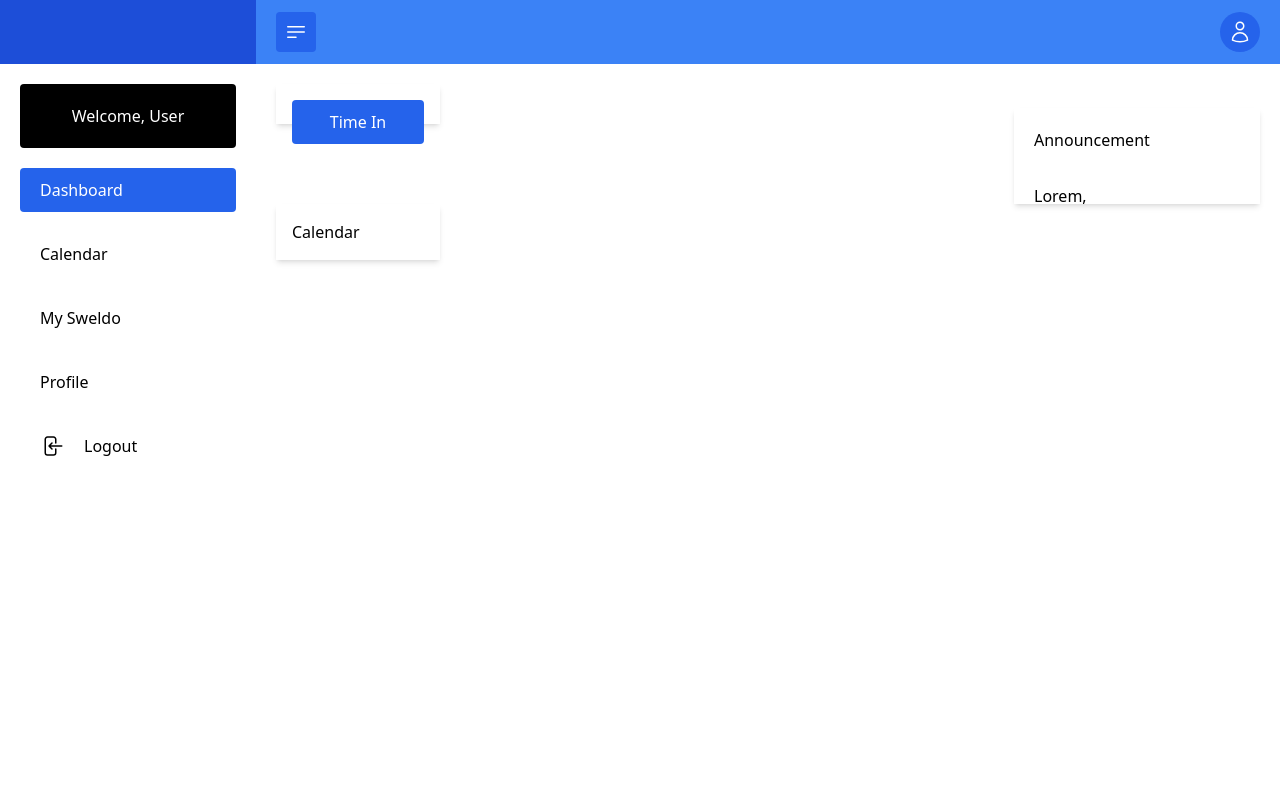
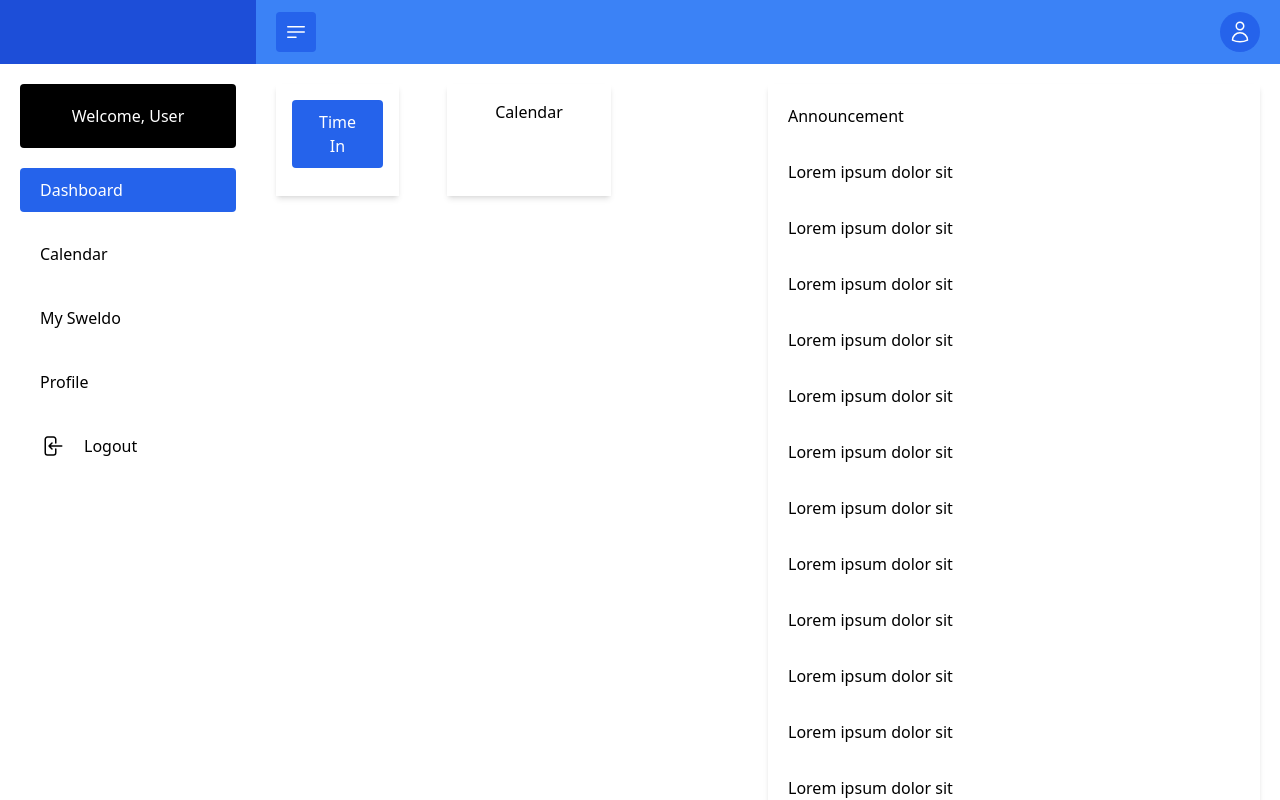
Before and after one commit to PrgDominique/Sweldo-App-Frontend, a React (Create React App) app: page /dashboard in a window 1280 px wide. Shown: the top 800 px of the page. Built offline with nearby package versions, Linux system fonts and the light colour scheme; no server answers; sample sign-in values are in the browser's storage.

Commit message:
still fixing announcement alignment

```diff
--- a/src/components/portal/user/dashboard/Announcement.jsx
+++ b/src/components/portal/user/dashboard/Announcement.jsx
@@ -4,7 +4,26 @@ const Announcement = () => {
         <>
         <div className="">
         <h1 className="mb-8">Announcement</h1>
-        <h1 className="">Lorem, </h1>
+        <h1 className="mb-8 ">Lorem ipsum dolor sit </h1>
+        <h1 className="mb-8">Lorem ipsum dolor sit </h1>
+        <h1 className="mb-8">Lorem ipsum dolor sit </h1>
+        <h1 className="mb-8">Lorem ipsum dolor sit </h1>
+
+        <h1 className="mb-8">Lorem ipsum dolor sit </h1>
+        <h1 className="mb-8">Lorem ipsum dolor sit </h1>
+        <h1 className="mb-8">Lorem ipsum dolor sit </h1>
+        <h1 className="mb-8">Lorem ipsum dolor sit </h1>
+        <h1 className="mb-8">Lorem ipsum dolor sit </h1>
+
+        <h1 className="mb-8">Lorem ipsum dolor sit </h1>
+        <h1 className="mb-8">Lorem ipsum dolor sit </h1>
+        <h1 className="mb-8">Lorem ipsum dolor sit </h1>
+        <h1 className="mb-8">Lorem ipsum dolor sit </h1>
+        <h1 className="mb-8">Lorem ipsum dolor sit </h1>
+
+        <h1 className="mb-8">Lorem ipsum dolor sit </h1>
+
+
 
 
 
--- a/src/pages/portal/user/dashboard.jsx
+++ b/src/pages/portal/user/dashboard.jsx
@@ -30,24 +30,18 @@ const Dashboard = () => {
 
   return (
     <>
+     <div className='w-1/2 p-5 shadow-md lg:max-w-lg  overflow-auto float-right h-2/3 '>
+              <Announcement />
+            </div>
+    <div className="flex gap-x-12 ">
 
-      <div className=' grid grid-cols-2 '>
-        <div className='w-1/3 p-4 shadow-md lg:max-w-lg col-span-1 h-1/3'>
-          <TimeCard isClockIn={isClockIn} />
-
+          <div className='w-1/4 p-4 shadow-md lg:max-w-lg col-span-1 h-auto'>
+            <TimeCard isClockIn={isClockIn} />
+          </div>
+          <div className='w-1/3 p-4 shadow-md lg:max-w-lg col-span-1 h-auto flex  justify-center'>
+            <Calendar />
         </div>
-
-        <div className='w-1/2 p-5 shadow-md lg:max-w-lg gridcol-span-1 place-self-end h-4/5 overflow-auto'>
-          <Announcement />
-   </div>
-      </div>
-      <div className=' grid grid-cols-2 '>
-      <div className='w-1/3 p-4 shadow-md lg:max-w-lg col-span-1 h-auto'>
-          <Calendar />
-
-        </div>
-
-      </div>
+    </div>
 
     </>
   )
```
